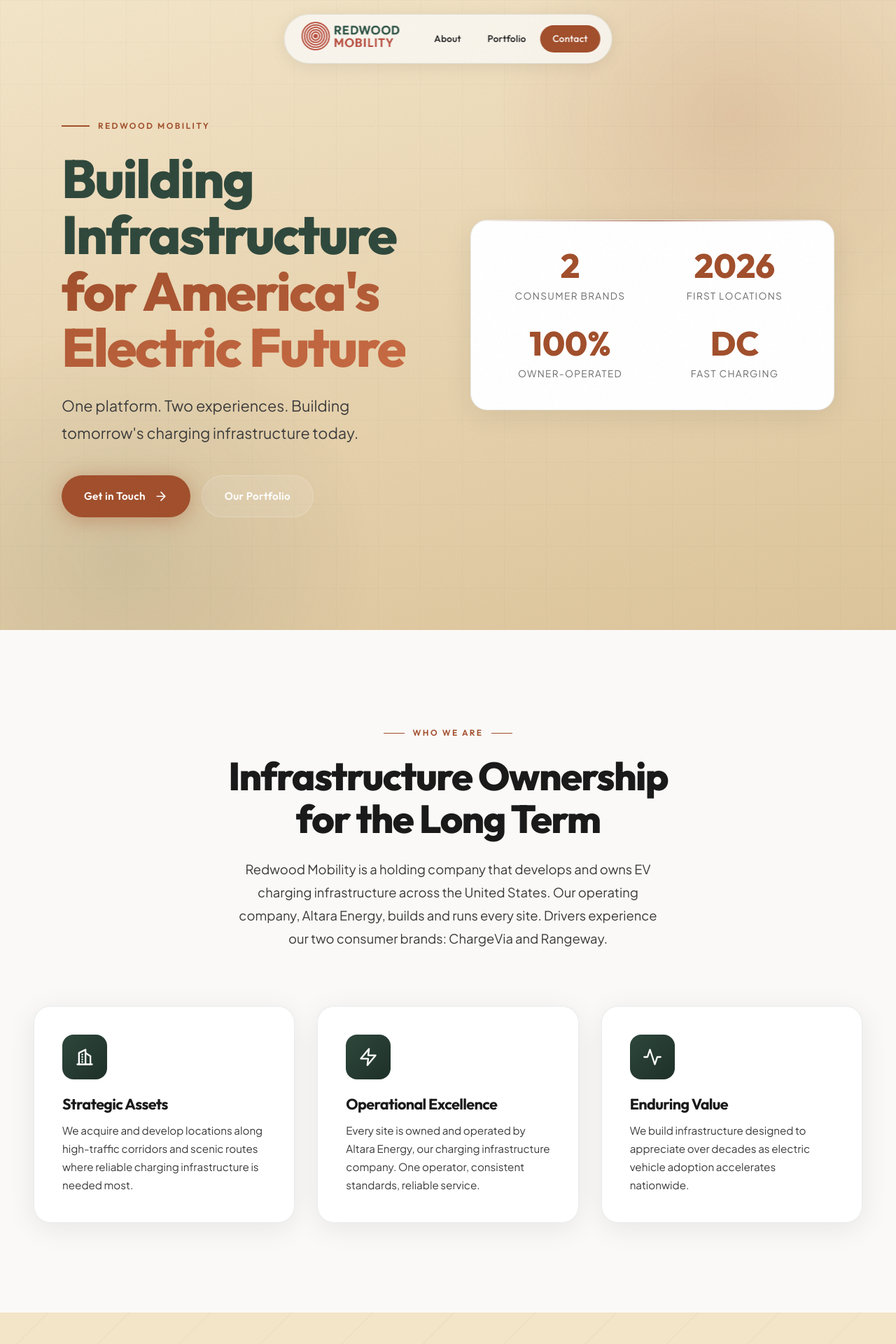
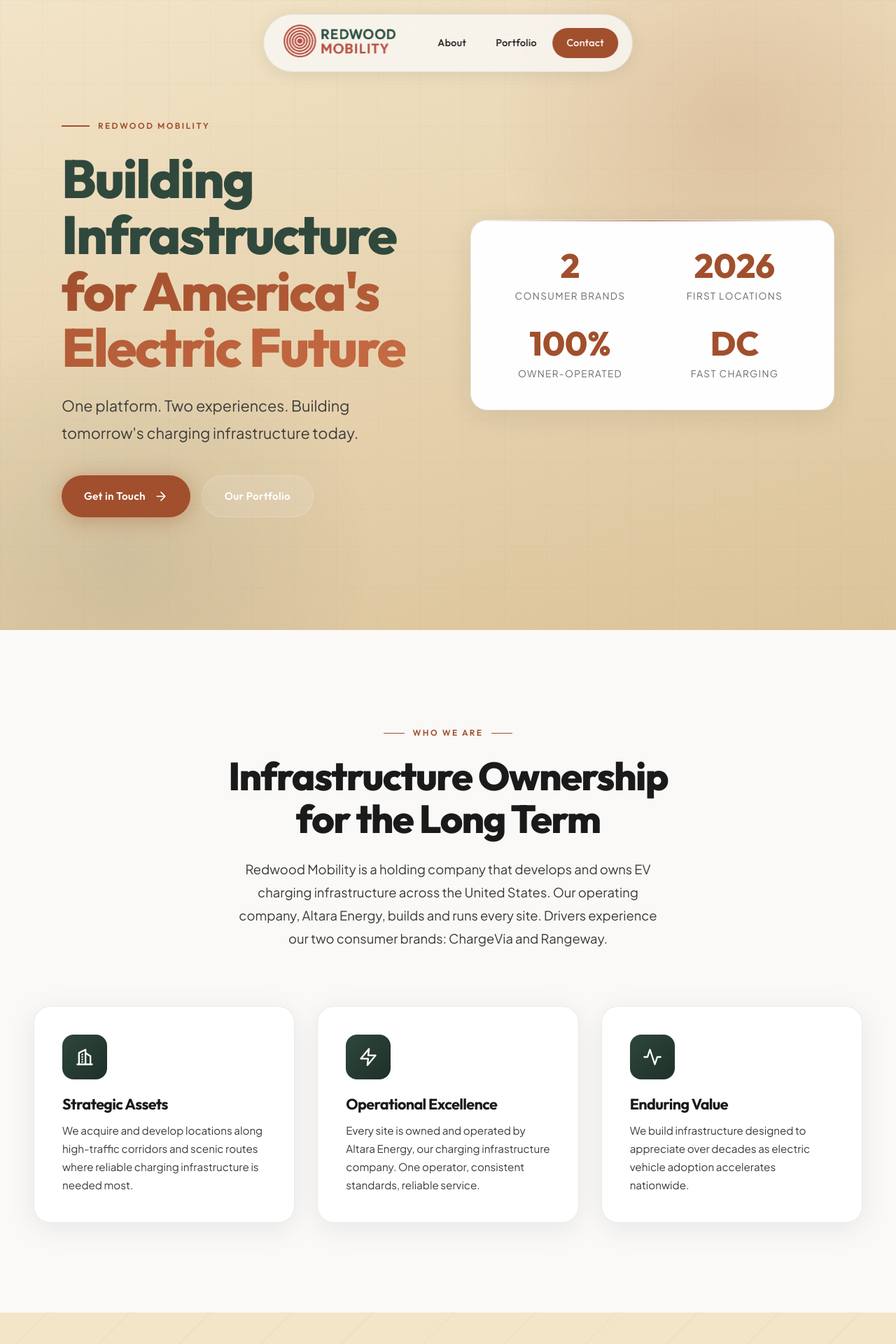
Before and after one commit to Redwood-Mobility/redwood-pages, a Jekyll site: the page built from index.html, in a window 1280 px wide. Shown: the top 1920 px of the page at 70% size. Built offline with Jekyll 4.4.1, drawn with Linux system fonts in a browser that asks for light colours.

Commit message:
Increase navigation pill size
- Increase nav padding and gap for larger pill
- Increase logo width from 140px to 160px
- Increase nav link font size and padding

🤖 Generated with [Claude Code](https://claude.com/claude-code)

Co-Authored-By: Claude Opus 4.5 <noreply@anthropic.com>

```diff
--- a/assets/css/main.css
+++ b/assets/css/main.css
@@ -178,11 +178,11 @@ nav {
     background: var(--nav-bg);
     backdrop-filter: var(--glass-blur);
     -webkit-backdrop-filter: var(--glass-blur);
-    padding: 0.65rem 1rem 0.65rem 1.5rem;
+    padding: 0.85rem 1.25rem 0.85rem 1.75rem;
     display: flex;
     justify-content: space-between;
     align-items: center;
-    gap: 2rem;
+    gap: 2.5rem;
     z-index: 1000;
     border: 1px solid var(--nav-border);
     border-radius: 100px;
@@ -192,12 +192,12 @@ nav {
 
 nav.scrolled {
     top: 0.75rem;
-    padding: 0.5rem 0.85rem 0.5rem 1.25rem;
+    padding: 0.65rem 1rem 0.65rem 1.5rem;
     box-shadow: 0 8px 32px rgba(0, 0, 0, 0.12);
 }
 
 .logo {
-    width: 140px;
+    width: 160px;
     height: auto;
     transition: all var(--transition-fast);
 }
@@ -218,9 +218,9 @@ nav.scrolled {
     text-decoration: none;
     font-family: var(--font-display);
     font-weight: 500;
-    font-size: 0.85rem;
+    font-size: 0.9rem;
     letter-spacing: 0.02em;
-    padding: 0.5rem 1.1rem;
+    padding: 0.6rem 1.25rem;
     border-radius: 100px;
     position: relative;
     transition: all var(--transition-fast);
```
